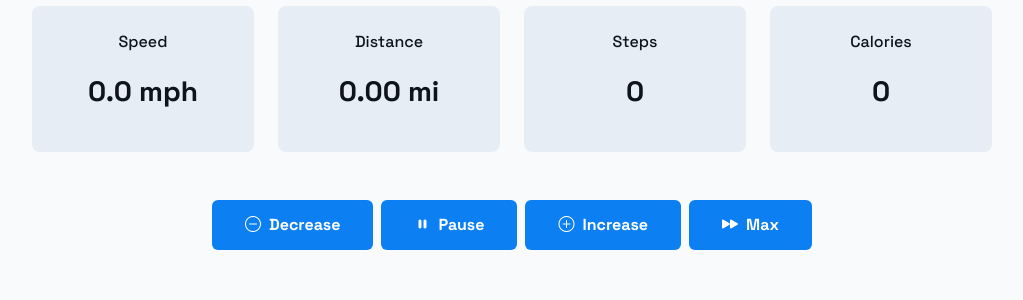
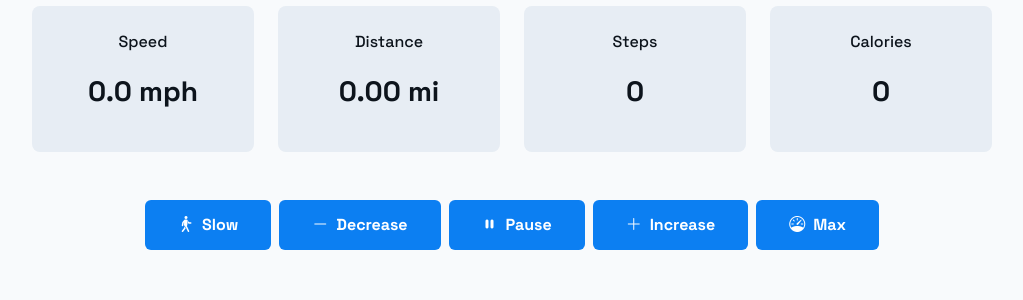
Before and after one commit to nickpainter/walkingpad, a Flask app: template templates/active_session.html in a window 1280 px wide. Shown: the part 169-469 px from the top of the page, without its empty margins (128-1151 px from the left). Run offline with Flask 3, Linux system fonts and the light colour scheme; the template is opened without the code that fills it, so the values that code supplies are empty.

Commit message:
added button for slow speed

```diff
--- a/app.py
+++ b/app.py
@@ -28,6 +28,7 @@ KCAL_PER_MILE = 95  # rough kcal per mile
 MAX_SPEED_KMH = 6.0  # Approx 3.7 mph, a common max for these pads
 MIN_SPEED_KMH = 1.0
 SPEED_STEP = 0.6  # Speed change per button press in km/h
+SLOW_WALK_SPEED_KMH = 4.5 # Approx 2.8 MPH
 
 
 def kcal_estimate(miles: float) -> float:
@@ -355,6 +356,15 @@ def decrease_speed():
     asyncio.run_coroutine_threadsafe(controller.change_speed(dev_speed), ble_loop)
     return redirect(url_for("root"))
 
+@app.route("/slow_speed")
+def slow_speed():
+    """Set the belt speed to a predefined slow walk speed."""
+    if not belt_running:
+        return redirect(url_for("root"))
+
+    dev_speed = int(SLOW_WALK_SPEED_KMH * 10)
+    asyncio.run_coroutine_threadsafe(controller.change_speed(dev_speed), ble_loop)
+    return redirect(url_for("root"))
 
 @app.route("/increase_speed")
 def increase_speed():
--- a/templates/active_session.html
+++ b/templates/active_session.html
@@ -31,18 +31,20 @@
     </div>
 
     <div class="d-flex justify-content-center gap-2">
+        <a href="{{ url_for('slow_speed') }}" class="btn btn-custom-primary d-flex align-items-center gap-2">
+            <i class="bi bi-person-walking"></i> Slow
+        </a>
         <a href="{{ url_for('decrease_speed') }}" class="btn btn-custom-primary d-flex align-items-center gap-2">
-            <i class="bi bi-dash-circle"></i> Decrease
+            <i class="bi bi-dash-lg"></i> Decrease
         </a>
         <a href="{{ url_for('pause_session') }}" class="btn btn-custom-primary d-flex align-items-center gap-2">
             <i class="bi bi-pause-fill"></i> Pause
         </a>
         <a href="{{ url_for('increase_speed') }}" class="btn btn-custom-primary d-flex align-items-center gap-2">
-            <i class="bi bi-plus-circle"></i> Increase
+            <i class="bi bi-plus-lg"></i> Increase
         </a>
         <a href="{{ url_for('max_speed') }}" class="btn btn-custom-primary d-flex align-items-center gap-2">
-            <i class="bi bi-fast-forward-fill"></i> Max
-        </a>
+            <i class="bi bi-speedometer"></i> Max </a>
     </div>
 </div>
 
@@ -68,7 +70,7 @@
           document.getElementById("calories").innerText = data.calories.toFixed(0);
         }
       });
-  }, 1500); // Polling every 1.5 seconds is fine
+  }, 1500);
 </script>
 
 {% endblock %}
```
